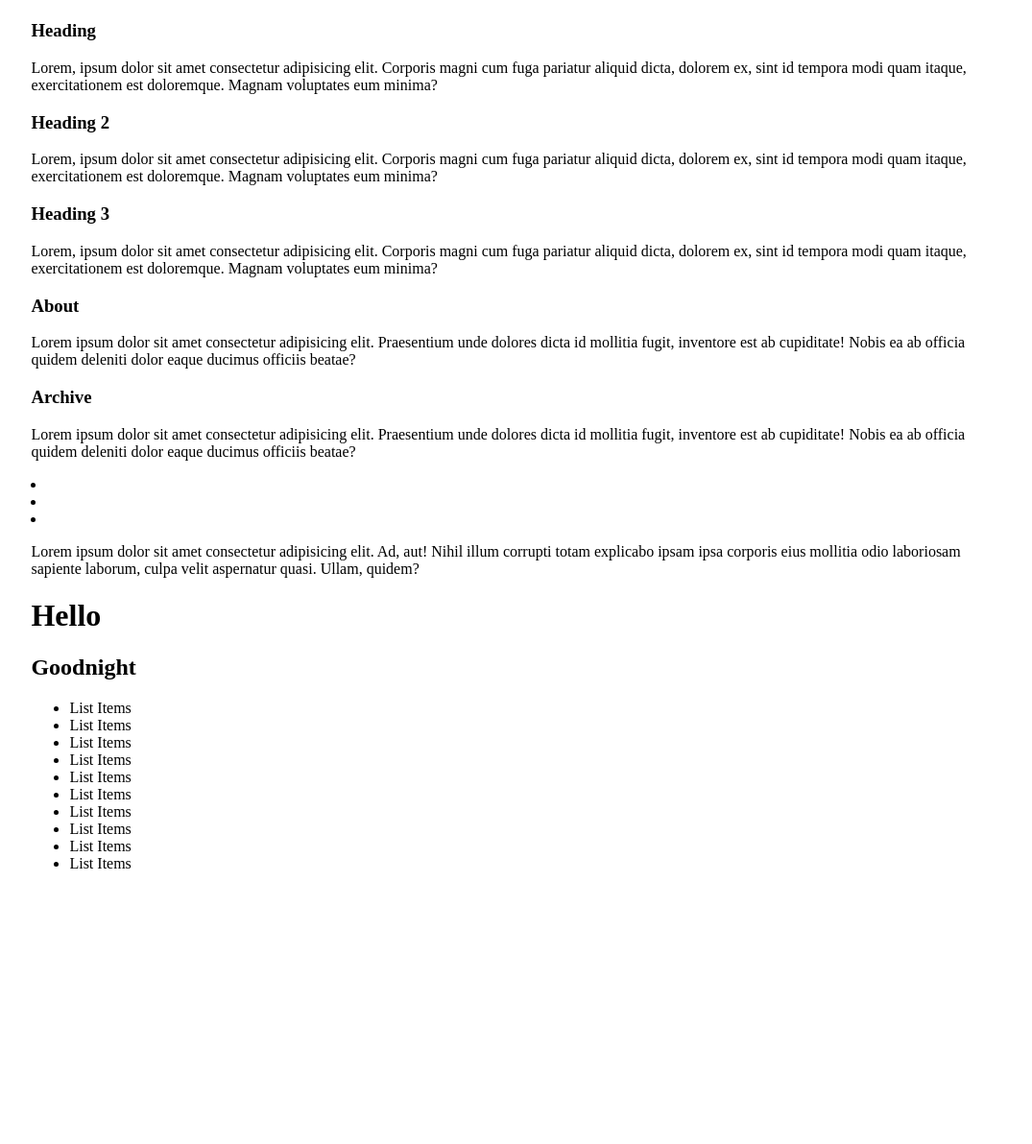
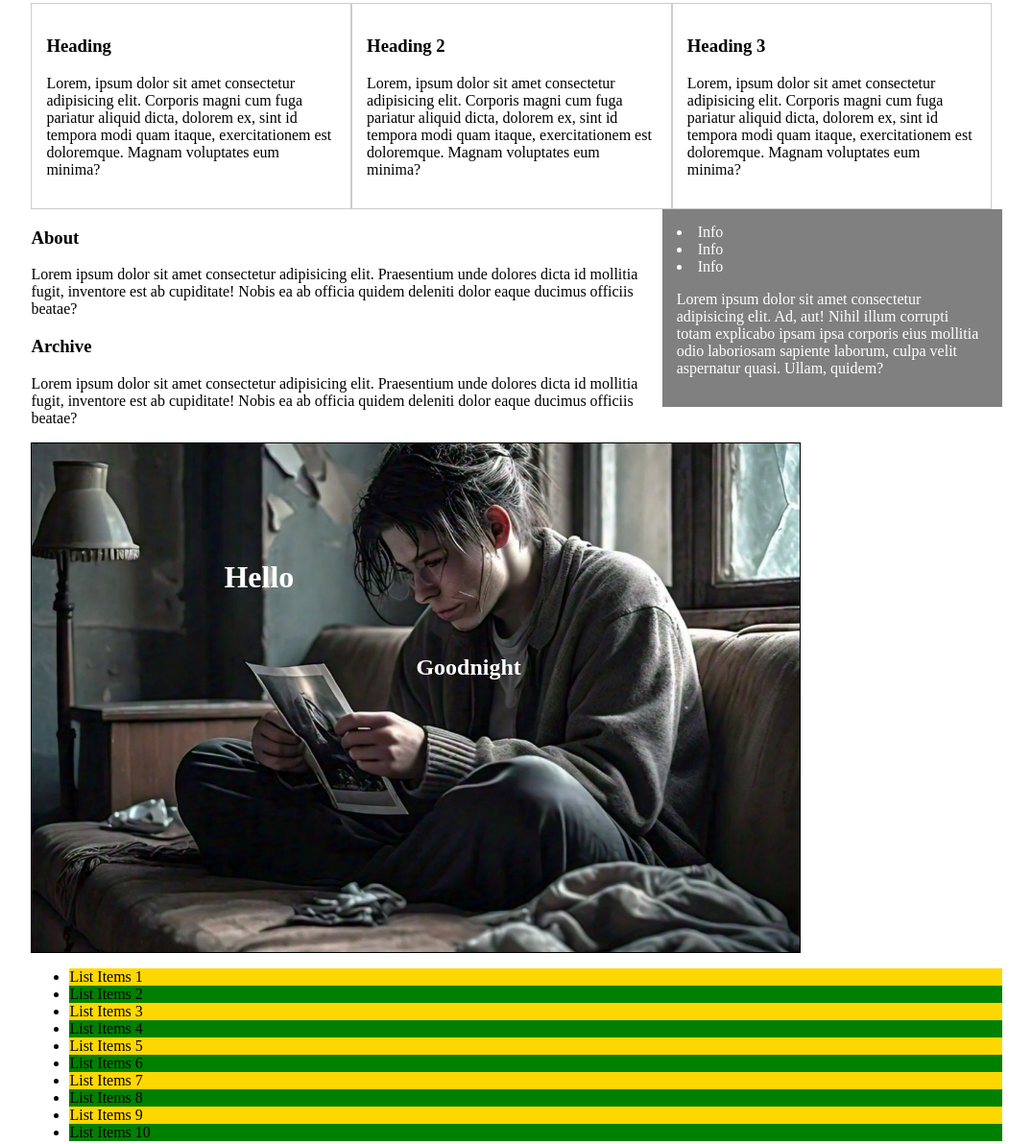
Before and after one commit to Alexander-Ezeh/CSS, a plain HTML site: page index.html in a window 1280 px wide. Shown: the part 965-2157 px from the top of the page at 96% size, without its empty margins (102-1177 px from the left). Before the commit the page ends 2042 px from the top, so only its background shows below. Drawn offline with Linux system fonts and the light colour scheme.

Commit message:
CSS Cheatsheet final

```diff
--- a/index.html
+++ b/index.html
@@ -76,7 +76,9 @@
         <p>Lorem, ipsum dolor sit amet consectetur adipisicing elit. Corporis magni cum fuga pariatur aliquid dicta, dolorem ex, sint id tempora modi quam itaque, exercitationem est doloremque. Magnam voluptates eum minima?</p>
       </div>
 
-      <div id="main-block"></div>
+      <div class="clr"></div>
+
+      <div id="main-block">
         <div>
           <h3>About</h3>
           <p>Lorem ipsum dolor sit amet consectetur adipisicing elit. Praesentium unde dolores dicta id mollitia fugit, inventore est ab cupiditate! Nobis ea ab officia quidem deleniti dolor eaque ducimus officiis beatae?</p>
@@ -85,14 +87,20 @@
           <h3>Archive</h3>
           <p>Lorem ipsum dolor sit amet consectetur adipisicing elit. Praesentium unde dolores dicta id mollitia fugit, inventore est ab cupiditate! Nobis ea ab officia quidem deleniti dolor eaque ducimus officiis beatae?</p>
         </div>
+      </div>
+
 
       <div id="sidebar">
-        <li></li>
-        <li></li>
-        <li></li>
+        <li>Info</li>
+        <li>Info</li>
+        <li>Info</li>
 
         <p>Lorem ipsum dolor sit amet consectetur adipisicing elit. Ad, aut! Nihil illum corrupti totam explicabo ipsam ipsa corporis eius mollitia odio laboriosam sapiente laborum, culpa velit aspernatur quasi. Ullam, quidem?</p>
       </div>
+
+
+
+      <div class="clr"></div>
 
       <div class="p-box">
         <h1>Hello</h1>
@@ -100,19 +108,22 @@
       </div>
 
       <ul class="my-list">
-        <li>List Items</li>
-        <li>List Items</li>
-        <li>List Items</li>
-        <li>List Items</li>
-        <li>List Items</li>
-        <li>List Items</li>
-        <li>List Items</li>
-        <li>List Items</li>
-        <li>List Items</li>
-        <li>List Items</li>
+        <li>List Items 1</li>
+        <li>List Items 2</li>
+        <li>List Items 3</li>
+        <li>List Items 4</li>
+        <li>List Items 5</li>
+        <li>List Items 6</li>
+        <li>List Items 7</li>
+        <li>List Items 8</li>
+        <li>List Items 9</li>
+        <li>List Items 10</li>
       </ul>
       <br><br><br><br><br><br><br><br>
      </div>
 
+     <a class="fix-me button" href="#">Call Us</a>
+
   </body>
+
 </html>
--- a/style.css
+++ b/style.css
@@ -19,6 +19,10 @@ a:hover {
 
 a:active {
     color: aqua;
+}
+
+.clr{
+    clear: both;
 }
 
 /* a:visited{
@@ -97,7 +101,7 @@ a:active {
 .categories li {
     padding-bottom: 6px;
     border-bottom: solid 1px #333;
-    list-style-image:url();
+    list-style: circle;
 
 }
 
@@ -117,3 +121,90 @@ a:active {
     padding: 8px;
     width: 100%;
 }
+
+.block{
+    float: left;
+    width: 33%;
+    border: 1px solid #ccc;
+    padding: 15px;
+    box-sizing: border-box;
+
+}
+
+.block:hover{
+    border: 1px solid #1a0cb1;
+    background-color: rgb(205, 235, 159);
+}
+
+#main-block{
+    float: left;
+    width: 65%;
+
+}
+
+#sidebar{
+    float: right;
+    width: 35%;
+    background-color: grey;
+    color: #fff;
+    padding: 15px;
+    box-sizing: border-box;
+}
+
+#sidebar:hover{
+    border: #1a0cb1;
+    background-color: rgb(205, 235, 159);
+    color: #333;
+}
+
+.p-box{
+    background-color: grey;
+    height: 500px;
+    width: 800px;
+    color: #fff;
+    border: 1px solid black;
+    padding-top: 30px;
+    position: relative;
+    background-image: url(/Sad\ I.jpg);
+    background-size:cover ;
+    background-position: center center;
+    background-repeat: no-repeat;
+}
+
+.p-box h1{
+    position: absolute;
+    top: 100px;
+    left: 200px;
+}
+
+.p-box h2{
+    position: absolute;
+    top: 200px;
+    left: 400px;
+}
+
+.fix-me{
+    position: fixed;
+    top: 700px;
+    border-radius: 50%;
+    background-color: green;
+    color: white;
+    right: 0;
+}
+
+/* .my-list li:first-child{
+    background-color: red;
+
+}
+
+.my-list li:last-child{
+    background-color: blue;
+} */
+
+.my-list li:nth-child(even){
+background-color: green;
+}
+
+.my-list li:nth-child(odd){
+    background-color: gold;
+    }
```
Also changed, not shown: Sad I.jpg (added). Lines whose indentation alone changed are shown as unchanged.
